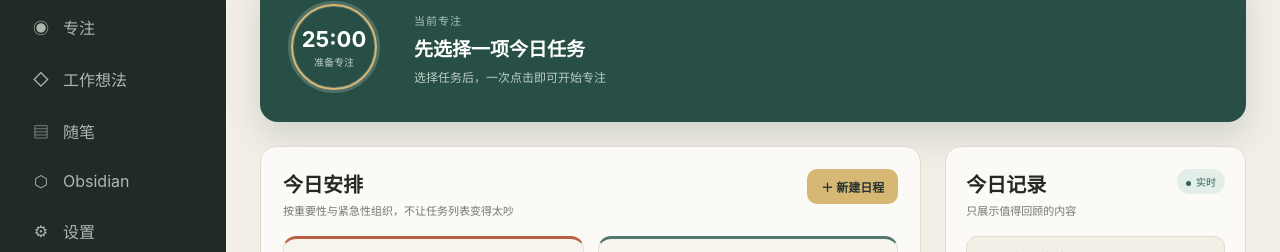
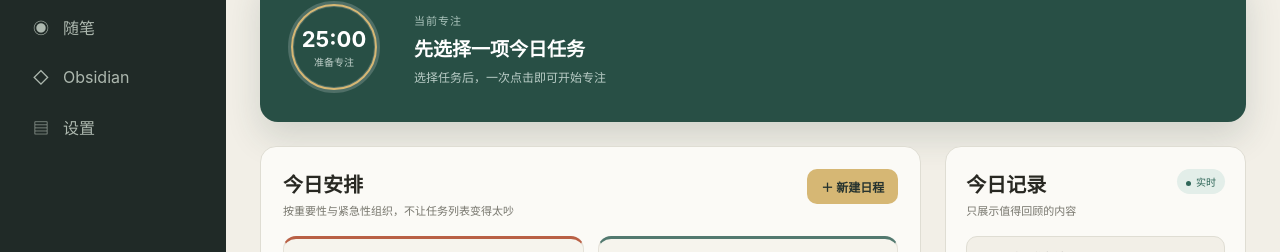
Before and after one commit to yhyyds/worklog, a React (Vite) app: page / in a window 1280 px wide. Shown: the part 146-398 px from the top of the page. Built offline with nearby package versions, Linux system fonts and the light colour scheme.

Commit message:
feat: consolidate day navigation

```diff
--- a/src/application/navigation.ts
+++ b/src/application/navigation.ts
@@ -1,12 +1,10 @@
-export const NAV_ITEMS = ['我的一天', '专注', '工作想法', '随笔', 'Obsidian', '设置'] as const
+export const NAV_ITEMS = ['我的一天', '随笔', 'Obsidian', '设置'] as const
 
 export type NavItem = typeof NAV_ITEMS[number]
-export type NavigationAction = 'top' | 'focus' | 'thoughts' | 'worklog:open-notes' | 'worklog:open-obsidian' | 'worklog:open-settings'
+export type NavigationAction = 'top' | 'worklog:open-notes' | 'worklog:open-obsidian' | 'worklog:open-settings'
 
 const actions: Record<NavItem, NavigationAction> = {
   '我的一天': 'top',
-  '专注': 'focus',
-  '工作想法': 'thoughts',
   '随笔': 'worklog:open-notes',
   'Obsidian': 'worklog:open-obsidian',
   '设置': 'worklog:open-settings',
```
